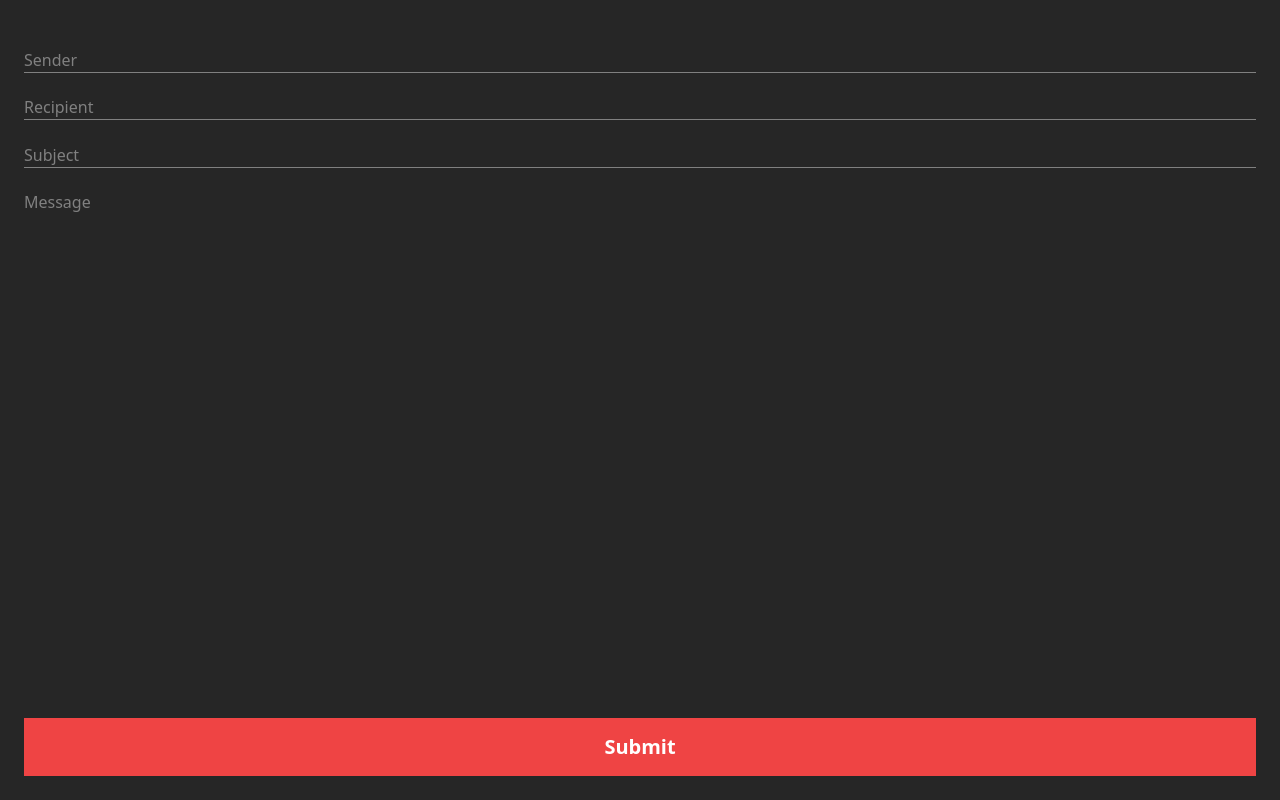
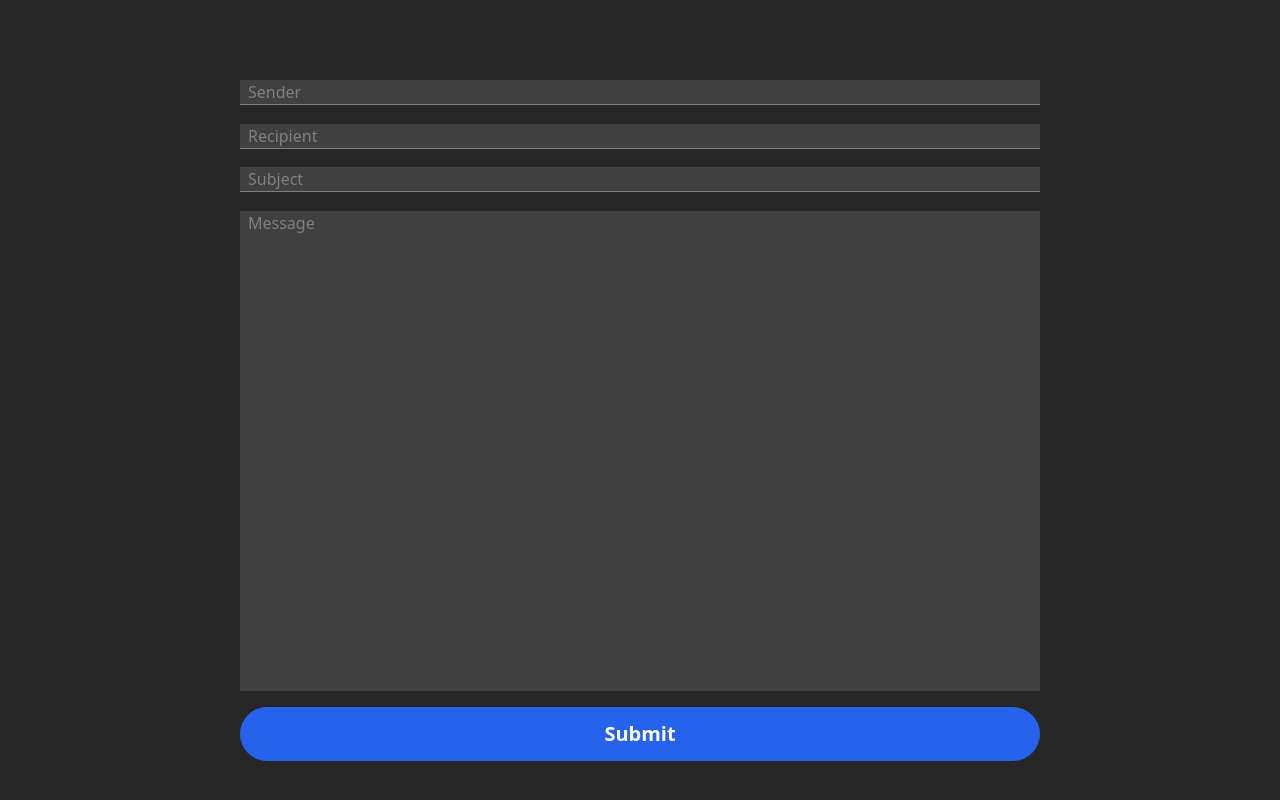
Before and after one commit to des-afari/1_sending_emails_with_python, a Django app: page / in a window 1280 px wide. Run offline with Django 4.2, Linux system fonts and the light colour scheme; some libraries are stand-ins or nearby versions.

Commit message:
done with frontend

```diff
--- a/templates/index.html
+++ b/templates/index.html
@@ -7,12 +7,11 @@
     <title>Email-Send</title>
     <script src="https://cdn.tailwindcss.com"></script>
 </head>
-<body class="bg-neutral-800 color-white">
-    <form method="POST" class="p-6 pt-12 form">
+<body class="bg-neutral-800 color-white lg:flex lg:items-center lg:justify-center">
+    <form method="POST" class="p-6 pt-12 form md:p-12 md:pt-20 lg:w-[70%] lg:rounded-lg">
         {% csrf_token %}
         {{email_form.as_p}}
-        <button class="bg-red-500 text-white font-bold text-xl">Submit</button>
-    </form>
+        <button class="flex items-center justify-center bg-blue-600 hover:bg-blue-500 rounded-full text-white font-bold text-xl">Submit</form>
 </body>
 <style>
     .form{
@@ -45,5 +44,18 @@
         overflow: auto;
         resize: none;
     }
+
+    @media screen and (min-width: 1024px) {
+        p > input[type='text']{
+            background-color: #404040;
+            padding: 0 .5rem;
+        }
+
+        #id_message{
+            background-color: #404040;
+            padding: 0 .5rem;
+        }
+
+    }
 </style>
 </html>
```
